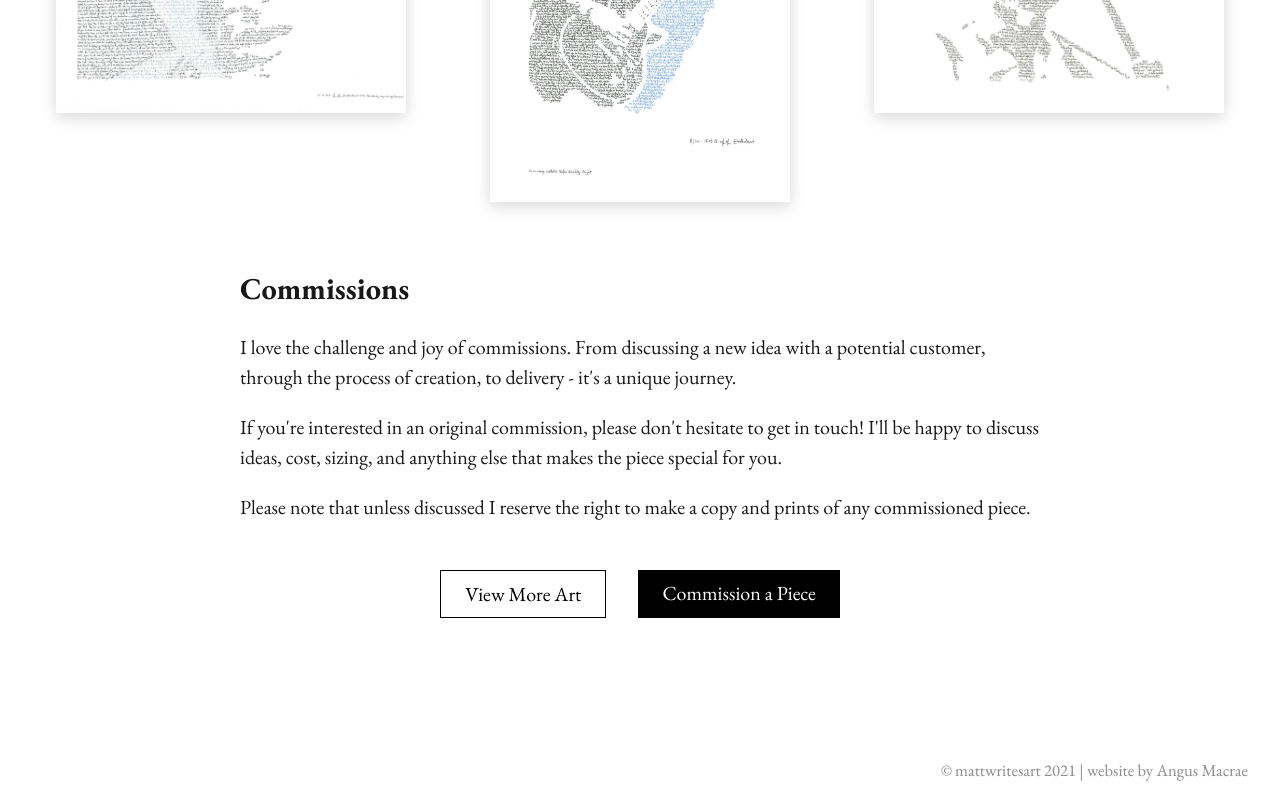
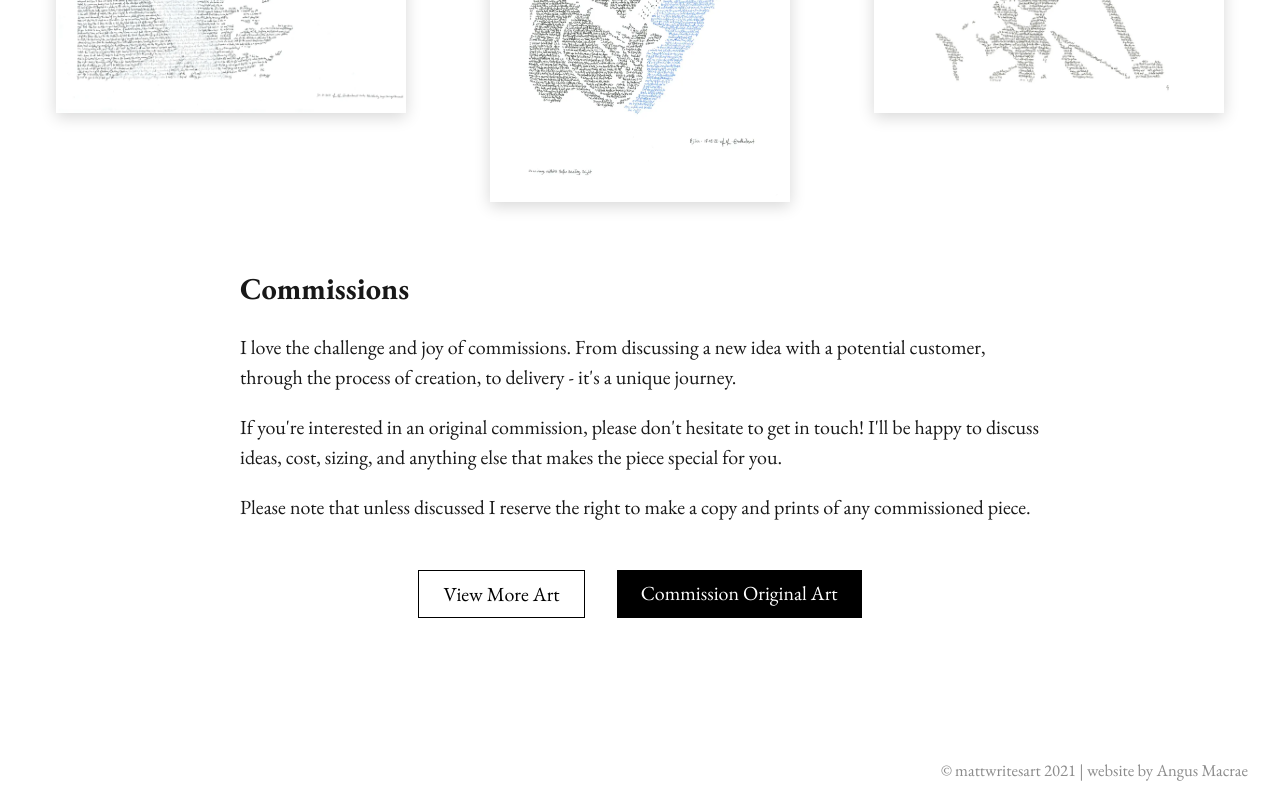
Before and after one commit to AngusMacrae/mattwritesart, a React (Create React App) app: page /commissions in a window 1280 px wide. Shown: the part 359-1159 px from the top of the page. Built offline with nearby package versions, Linux system fonts and the light colour scheme.

Commit message:
Change wording of button on Commissions page

```diff
--- a/src/components/App.css
+++ b/src/components/App.css
@@ -100,7 +100,7 @@ main section,
   margin-left: 2rem;
 }
 
-@media (max-width: 450px) {
+@media (max-width: 520px) {
   .cta-container {
     flex-direction: column;
   }
--- a/src/pages/Commissions.js
+++ b/src/pages/Commissions.js
@@ -26,7 +26,7 @@ export default function Commissions() {
             View More Art
           </Link>
           <Link to='/contact' className='btn'>
-            Commission a Piece
+            Commission Original Art
           </Link>
         </section>
       </main>
```
